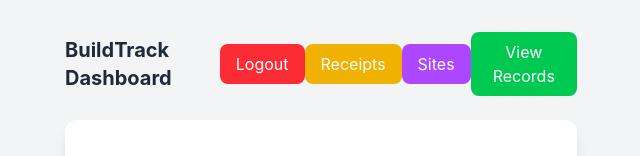
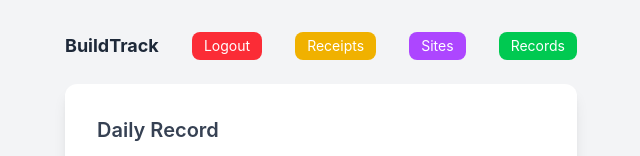
Before and after one commit to kuzmavasil74/buildtrack-frontend, a React (Vite) app: page /dashboard in a window 1280 px wide. Shown: the top 156 px of the page, without its empty margins (319-959 px from the left). Built offline with nearby package versions, Linux system fonts and the light colour scheme; no server answers.

Commit message:
Smaller navigation buttons in Dashboard

```diff
--- a/src/pages/Dashboard.jsx
+++ b/src/pages/Dashboard.jsx
@@ -72,34 +72,32 @@ const Dashboard = () => {
   return (
     <div className="py-8 bg-gray-100 px-4 overflow-y-auto">
       <div className="max-w-lg mx-auto">
-        <div className="flex justify-between items-center mb-6">
-          <h2 className="text-xl font-bold text-gray-800">
-            BuildTrack Dashboard
-          </h2>
+        <div className="flex justify-between items-center mb-6 gap-2">
+          <h2 className="text-lg font-bold text-gray-800">BuildTrack</h2>
           <button
             onClick={logout}
-            className="bg-red-500 text-white px-4 py-2 rounded-lg hover:bg-red-600 transition"
+            className="bg-red-500 text-white px-3 py-1 rounded-lg hover:bg-red-600 transition text-sm"
           >
             Logout
           </button>
           <button
             onClick={() => navigate('/receipts')}
-            className="bg-yellow-500 text-white px-4 py-2 rounded-lg hover:bg-yellow-600 transition"
+            className="bg-yellow-500 text-white px-3 py-1 rounded-lg hover:bg-yellow-600 transition text-sm"
           >
             Receipts
           </button>
           <button
             type="button"
             onClick={() => navigate('/sites')}
-            className="bg-purple-500 text-white px-4 py-2 rounded-lg hover:bg-purple-600 transition"
+            className="bg-purple-500 text-white px-3 py-1 rounded-lg hover:bg-purple-600 transition text-sm"
           >
             Sites
           </button>
           <button
             onClick={() => navigate('/records')}
-            className="bg-green-500 text-white px-4 py-2 rounded-lg hover:bg-green-600 transition"
+            className="bg-green-500 text-white px-3 py-1 rounded-lg hover:bg-green-600 transition text-sm"
           >
-            View Records
+            Records
           </button>
         </div>
         <div className="bg-white p-8 rounded-xl shadow-lg">
```
